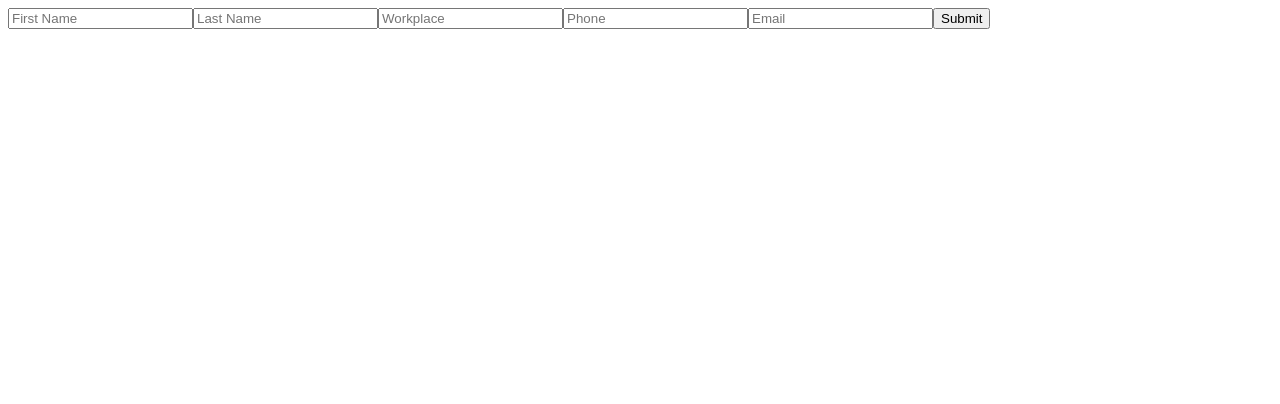
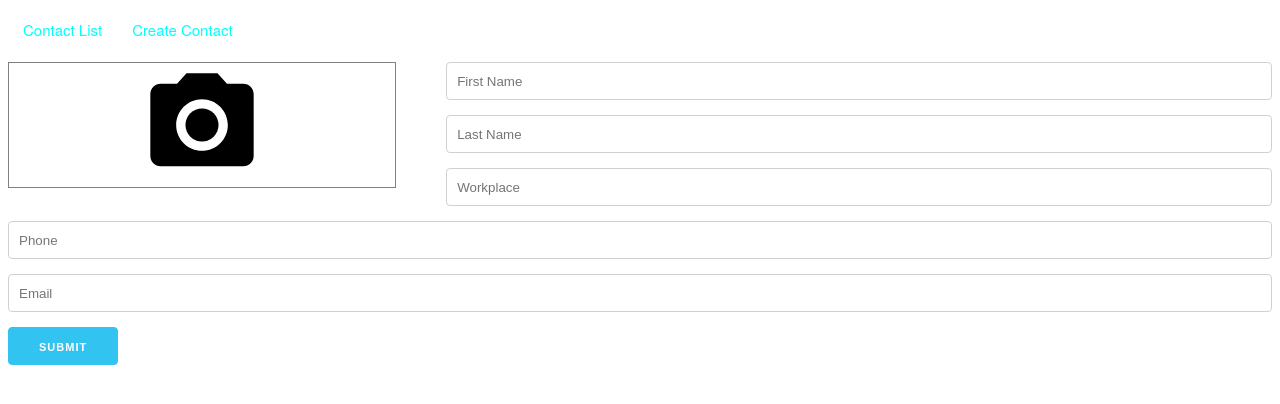
Before and after one commit to hrrarya/react-tac4dl, a React (Create React App) app: page /create-contact in a window 1280 px wide. Shown: the top 404 px of the page. Built offline with nearby package versions, Linux system fonts and the light colour scheme.

Commit message:
contact list page, routing, css style added

```diff
--- a/package.json
+++ b/package.json
@@ -6,6 +6,7 @@
     "react": "16.13.1",
     "react-dom": "16.13.1",
     "react-redux": "^7.2.1",
+    "react-router-dom": "^5.2.0",
     "redux": "4.0.5",
     "redux-thunk": "^2.3.0"
   },
--- a/src/App.js
+++ b/src/App.js
@@ -1,12 +1,19 @@
 import React from "react";
 import "./style.css";
+import {BrowserRouter as Router, Switch, Route} from 'react-router-dom';
 
 import Contact from "./components/contact/Contact";
+import ContactList from "./components/contact/ContactList";
+import Navbar from './components/Navbar/Navbar';
 
 export default function App() {
   return (
-    <div>
-      <Contact/>
-    </div>
+    <Router>
+      <Navbar />
+      <Switch>
+          <Route exact path="/" component={ContactList}/>
+          <Route path="/create-contact" component={Contact}/>
+      </Switch>
+    </Router>
   );
 }
--- /dev/null
+++ b/src/components/Navbar/Navbar.jsx
@@ -0,0 +1,23 @@
+import React from 'react';
+import "./navbar.css";
+import {Link} from 'react-router-dom';
+
+
+class Navbar extends React.Component {
+  render() {
+    return (
+      <div className="row">
+          <ul className="navbar">
+            <li>
+              <Link to="/">Contact List</Link>
+            </li>
+            <li>
+              <Link to="/create-contact">Create Contact</Link>
+            </li>
+        </ul>
+      </div>
+      );
+  }
+}
+
+export default Navbar;
--- /dev/null
+++ b/src/components/Navbar/navbar.css
@@ -0,0 +1,14 @@
+ul.navbar{
+  margin:0;
+  padding:0;
+  list-style:none;
+}
+.navbar li{
+  float:left;
+}
+.navbar li a{
+  text-decoration: none;
+  display:block;
+  padding:10px 15px;
+  color:aqua ;
+}
--- a/src/components/contact/Contact.jsx
+++ b/src/components/contact/Contact.jsx
@@ -10,45 +10,52 @@ class Contact extends React.Component {
     workplace: "",
     phone: "",
     email: "",
+    img: null
   }
 
   handleOnChange = (e) => {
     this.setState({
-      [e.target.name]: e.target.value
+      [e.target.name]: e.target.value || URL.createObjectUrl(e.target.files[0])
     })
   }
 
   handleOnSubmit = (e) => {
     e.preventDefault();
-
     this.props.addContact(this.state);
-
   }
 
 
   render() {
-    let {fname,lname,workplace, phone,email} = this.state;
+    let {fname,lname,workplace, phone,email, img} = this.state;
     return (
       <div className="contact">
         <form onSubmit={this.handleOnSubmit}>
-            <input type="text" name="fname" value={fname} placeholder="First Name" onChange={this.handleOnChange}/>
-            <input type="text" name="lname" value={lname} placeholder="Last Name" onChange={this.handleOnChange}/>
-            <input type="text" name="workplace" value={workplace} placeholder="Workplace" onChange={this.handleOnChange}/>
-            <input type="number" name="phone" value={phone} placeholder="Phone" onChange={this.handleOnChange}/>
-            <input type="email" name="email" value={email} placeholder="Email" onChange={this.handleOnChange}/>
-            <input type="submit" value="Submit" onClick={this.handleOnSubmit}/>
+           <div className="row text-center">
+             <div className="four columns img-file">
+              <span>
+                <svg xmlns="http://www.w3.org/2000/svg" width="124" height="124" viewBox="0 0 24 24">
+                  <circle cx="12" cy="12" r="3.2"/>
+                  <path d="M9 2l-1.83 2h-3.17c-1.1 0-2 .9-2 2v12c0 1.1.9 2 2 2h16c1.1 0 2-.9 2-2v-12c0-1.1-.9-2-2-2h-3.17l-1.83-2h-6zm3 15c-2.76 0-5-2.24-5-5s2.24-5 5-5 5 2.24 5 5-2.24 5-5 5z"/>
+                  <path d="M0 0h24v24h-24z" fill="none"/>
+                </svg>
+              </span>
+              <input accept="image/*" className="u-full-width" type="file" name="img" onChange={this.handleOnChange}/>
+             </div>
+            <div className="eight columns">
+                <input className="u-full-width" type="text" name="fname" value={fname} placeholder="First Name" onChange={this.handleOnChange}/>
+                <input className="u-full-width" type="text" name="lname" value={lname} placeholder="Last Name" onChange={this.handleOnChange}/>
+                <input className="u-full-width" type="text" name="workplace" value={workplace} placeholder="Workplace" onChange={this.handleOnChange}/>
+              </div>
+            </div>
+              <input className="u-full-width" type="number" name="phone" value={phone} placeholder="Phone" onChange={this.handleOnChange}/>
+              <input className="u-full-width" type="email" name="email" value={email} placeholder="Email" onChange={this.handleOnChange}/>
+              <input className="button-primary" type="submit" value="Submit" onClick={this.handleOnSubmit}/>
+
         </form>
-
-        <ul>
-            {this.props.contact.contact.map((item,index) => <li key={index}>{item.fname}</li>)}
-        </ul>
     </div>
     );
   }
 }
 
-const mapStateToProps = state => ({
-  contact:  state.contact
-})
 
-export default connect(mapStateToProps, {addContact})(Contact);
+export default connect(null, {addContact})(Contact);
--- /dev/null
+++ b/src/components/contact/ContactList.jsx
@@ -0,0 +1,36 @@
+import React from 'react';
+import {connect} from 'react-redux';
+
+class ContactList extends React.Component {
+  render() {
+    return (
+      <table className="contact-list u-full-width">
+        <thead>
+          <tr>
+            <th>Name</th>
+            <th>Image</th>
+            <th>Workplace</th>
+            <th>Phone</th>
+            <th>Email</th>
+          </tr>
+        </thead>
+        <tbody>
+          {this.props.contact.contact.map(item => <tr>
+            <td>{`${item.fname} ${item.lname}`}</td>
+            <td>{item.img && <img src={item.img} alt={item.fname}/>}</td>
+            <td>{item.workplace}</td>
+            <td>{item.phone}</td>
+            <td>{item.email}</td>
+          </tr>)}
+        </tbody>
+      </table>
+    );
+  }
+}
+
+const mapStateToProps = state => ({
+  contact: state.contact
+})
+
+
+export default connect(mapStateToProps)(ContactList);
--- a/src/components/contact/contact.css
+++ b/src/components/contact/contact.css
@@ -0,0 +1,22 @@
+.text-center{
+  text-align:center;
+}
+
+.contact-list img{
+  height:40px;
+  width:40px;
+}
+
+.img-file {
+  position:relative;
+  border:1px solid gray;
+}
+
+.img-file input[type="file"] {
+  position:absolute;
+  left:0;
+  top:0;
+  opacity:0;
+  width:100%;
+  height:100%;
+}
```
Also changed, not shown: src/style.css.
